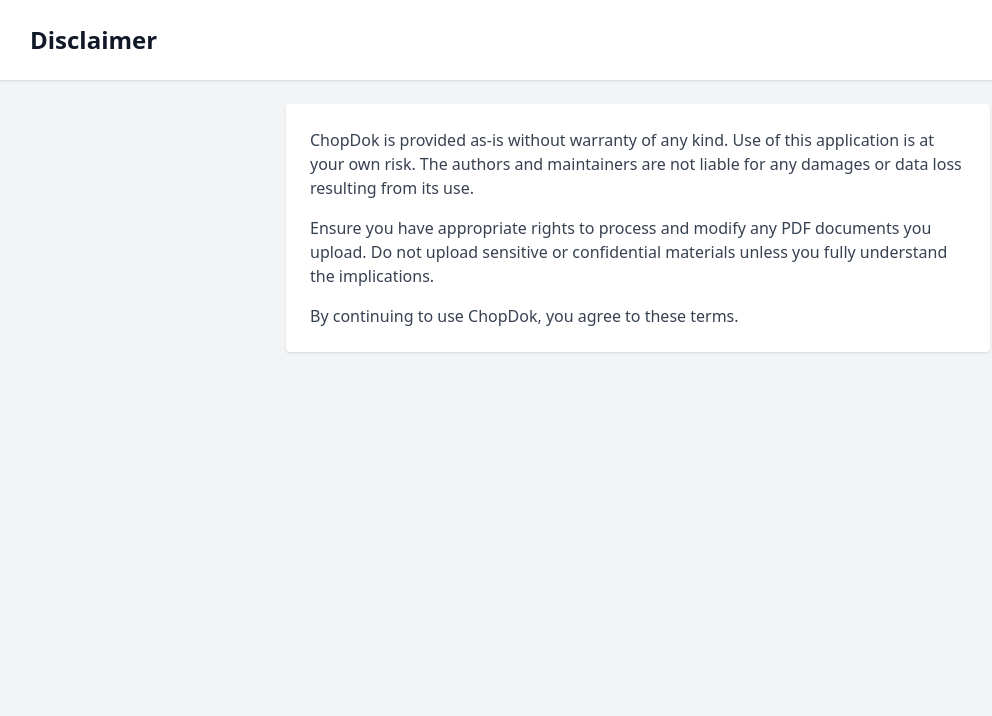
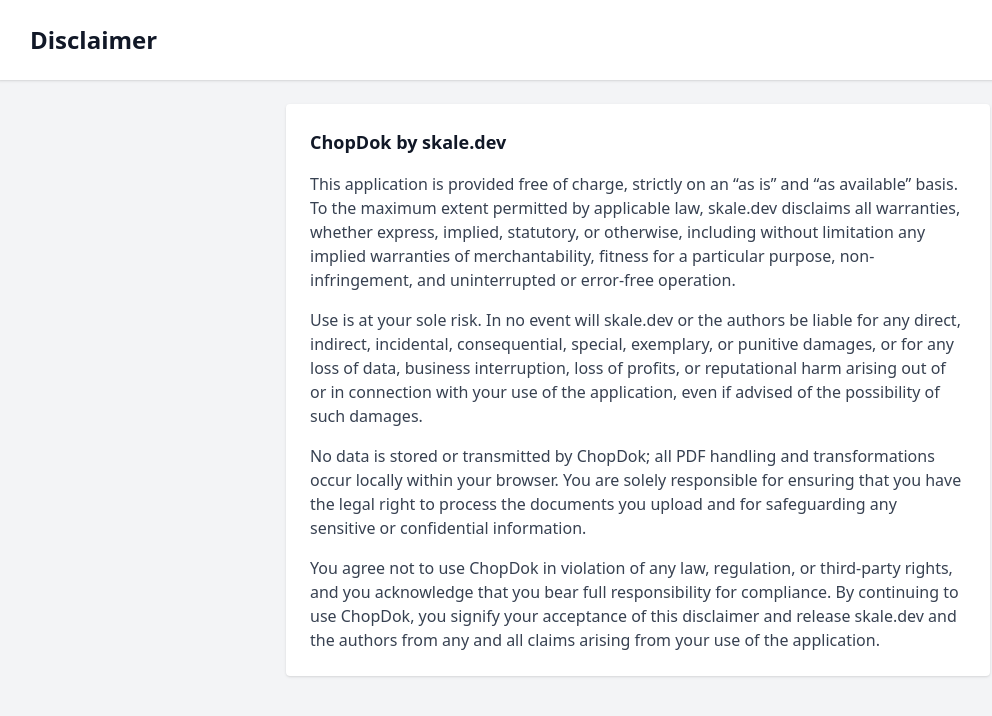
Before and after one commit to devskale/chopdok, a Next.js app: page /chopdok/disclaimer in a window 1280 px wide. Shown: the top 716 px of the page, without its empty margins (2-994 px from the left). Built offline with nearby package versions, Linux system fonts and the light colour scheme.

Commit message:
docs(disclaimer): update legal text to be more comprehensive
Update disclaimer page with more detailed legal language to better protect against liability. Clarify data handling practices and user responsibilities.

```diff
--- a/app/chopdok/disclaimer/page.tsx
+++ b/app/chopdok/disclaimer/page.tsx
@@ -1,9 +1,3 @@
-import React from "react";
-
-/**
- * Renders the disclaimer page for ChopDok.
- * Provides legal and usage information for the application.
- */
 export default function DisclaimerPage() {
   return (
     <div className="min-h-screen bg-gray-100">
@@ -14,18 +8,30 @@
       </header>
       <main className="max-w-3xl mx-auto py-6 px-4 sm:px-6 lg:px-8">
         <div className="bg-white shadow rounded p-6 space-y-4">
+          <h2 className="text-lg font-semibold text-gray-900">ChopDok by skale.dev</h2>
           <p className="text-gray-700">
-            ChopDok is provided as-is without warranty of any kind. Use of this application is
-            at your own risk. The authors and maintainers are not liable for any damages or
-            data loss resulting from its use.
+            This application is provided free of charge, strictly on an “as is” and “as available” basis.
+            To the maximum extent permitted by applicable law, skale.dev disclaims all warranties, whether
+            express, implied, statutory, or otherwise, including without limitation any implied warranties
+            of merchantability, fitness for a particular purpose, non-infringement, and uninterrupted or
+            error-free operation.
           </p>
           <p className="text-gray-700">
-            Ensure you have appropriate rights to process and modify any PDF documents
-            you upload. Do not upload sensitive or confidential materials unless you fully
-            understand the implications.
+            Use is at your sole risk. In no event will skale.dev or the authors be liable for any direct,
+            indirect, incidental, consequential, special, exemplary, or punitive damages, or for any loss
+            of data, business interruption, loss of profits, or reputational harm arising out of or in
+            connection with your use of the application, even if advised of the possibility of such damages.
           </p>
           <p className="text-gray-700">
-            By continuing to use ChopDok, you agree to these terms.
+            No data is stored or transmitted by ChopDok; all PDF handling and transformations occur locally
+            within your browser. You are solely responsible for ensuring that you have the legal right to
+            process the documents you upload and for safeguarding any sensitive or confidential information.
+          </p>
+          <p className="text-gray-700">
+            You agree not to use ChopDok in violation of any law, regulation, or third‑party rights, and you
+            acknowledge that you bear full responsibility for compliance. By continuing to use ChopDok, you
+            signify your acceptance of this disclaimer and release skale.dev and the authors from any and all
+            claims arising from your use of the application.
           </p>
         </div>
       </main>
```
